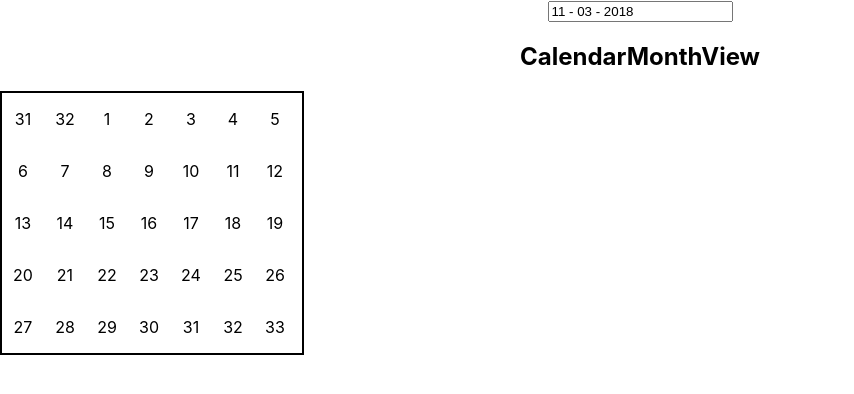
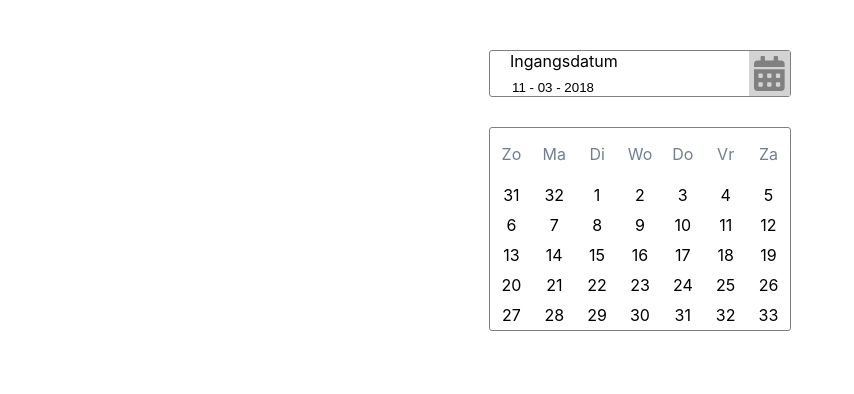
Before and after one commit to jeltehomminga/custom-calendar, a React (Create React App) app: page / in a window 1280 px wide. Shown: the top 394 px of the page, without its empty margins (0-854 px from the left). Built offline with nearby package versions, Linux system fonts and the light colour scheme.

Commit message:
fix year and month days calculation

```diff
--- a/package.json
+++ b/package.json
@@ -3,6 +3,10 @@
   "version": "0.1.0",
   "private": true,
   "dependencies": {
+    "@fortawesome/fontawesome-svg-core": "^1.2.21",
+    "@fortawesome/free-regular-svg-icons": "^5.10.1",
+    "@fortawesome/free-solid-svg-icons": "^5.10.1",
+    "@fortawesome/react-fontawesome": "^0.1.4",
     "react": "^16.9.0",
     "react-dom": "^16.9.0",
     "react-scripts": "3.0.1"
--- a/src/App.css
+++ b/src/App.css
@@ -1,6 +1,3 @@
-.App {
-  text-align: center;
-}
 
 .App-logo {
   animation: App-logo-spin infinite 20s linear;
@@ -27,18 +24,74 @@
   display: flex;
   flex-wrap: wrap;
   width: 300px;
-  border: black 2px solid;
+  border: grey 1px solid;
+  border-radius: 3px;
 }
 
-.day{
-  width: 14%;
+.day, .weekday {
+  width: calc(100% / 7)
 }
 
-@keyframes App-logo-spin {
-  from {
-    transform: rotate(0deg);
-  }
-  to {
-    transform: rotate(360deg);
-  }
+.weekday {
+  text-align: center;
+  color: slategrey;
 }
+
+.calendar {
+  padding: 5px;
+  height: 100%;
+  color: grey;
+  font-size: 35px;
+}
+
+textarea:focus, input:focus{
+  outline: none;
+}
+
+input {
+  border: none;
+}
+
+.calendar-container {
+  margin: 50px auto;
+  justify-content: center;
+  align-items: center;
+  width: 700px;
+  display: flex;
+  flex-direction: column;
+}
+
+.input-container {
+  display: flex;
+  flex-direction: row;
+  justify-content: space-between;
+  border: gray solid 1px;
+  border-radius: 3px;
+  width: 300px;
+  margin-bottom: 30px;
+}
+
+.inputfield-container {
+  display: flex;
+  flex-direction: column;
+  padding-left: 20px;
+  justify-content: space-between;
+}
+
+.inputicon-container {
+  display: flex;
+  height: 100%;
+  margin: 0;
+  align-items: center;
+  background-color: lightgrey;
+}
+
+button{
+	background: none;
+	color: inherit;
+	border: none;
+	padding: 5px;
+	font: inherit;
+	cursor: pointer;
+	outline: inherit;
+}
--- a/src/App.js
+++ b/src/App.js
@@ -4,7 +4,7 @@ import Calendar from './components/Calendar'
 
 function App() {
   return (
-    <div className='App'>
+    <div >
       <Calendar date={'09 - 08 - 2019'} />
     </div>
   )
--- a/src/components/Calendar.jsx
+++ b/src/components/Calendar.jsx
@@ -1,5 +1,7 @@
 import React, { useState, useEffect } from 'react'
 import CalendarMonthView from './CalendarMonthView'
+import { FontAwesomeIcon } from '@fortawesome/react-fontawesome'
+import { faCalendarAlt } from '@fortawesome/free-solid-svg-icons'
 
 const Calendar = props => {
   const [date, setDate] = useState('11 - 03 - 2018')
@@ -14,10 +16,17 @@ const Calendar = props => {
     setMonth(Number(dateValues[1]))
     setDay(Number(dateValues[0]))
     setYear(newYear)
+    debugger
   }, [date])
 
+
+
   return (
-    <div>
+    <div className='calendar-container'>
+
+      <div className='input-container'>
+        <div className='inputfield-container'>
+        <label>Ingangsdatum</label>
           <input
             value={date}
             type='text'
@@ -26,6 +35,12 @@ const Calendar = props => {
             maxLength='14'
             minLength='6'
           />
+        </div>
+        <div className='inputicon-container' onClick={()=>setMonthView(!monthView)}>
+          <FontAwesomeIcon className='calendar' icon={faCalendarAlt} />
+        </div>
+      </div>
+
       {monthView && (
         <CalendarMonthView
           date={date}
@@ -35,6 +50,7 @@ const Calendar = props => {
           onDateChange={setDate}
         />
       )}
+
     </div>
   )
 }
--- a/src/components/CalendarMonthView.jsx
+++ b/src/components/CalendarMonthView.jsx
@@ -1,69 +1,69 @@
 import React, { useEffect, useState } from 'react'
-import { calendarMonthMatch } from '../utils/calendarSet'
+import { calculateMonthDays } from '../utils/calculateMonthDays'
+import Day from '../components/Day'
 
 const CalendarMonthView = ({ month, year, onDateChange, currentDay }) => {
   const [monthViewDays, setMonthViewDays] = useState({})
 
   useEffect(() => {
-    console.log(calendarMonthMatch[month])
-    setMonthViewDays(calendarMonthMatch[month])
-  }, [month])
+    setMonthViewDays(calculateMonthDays(month, year))
+  }, [month, year])
+
+
+  const weekDays =['Zo', 'Ma', 'Di', 'Wo', 'Do', 'Vr', 'Za']
+
   console.log(monthViewDays)
   return (
-    <div>
-      <h2>CalendarMonthView</h2>
-      <div>
-        {month && monthViewDays && (
+<>
+
+
+
+        {month && month !== 0 && monthViewDays && (
+
+
           <div className='days-container'>
+
+            {weekDays.map((weekDay)=> <p className='weekday' key={weekDay}>{weekDay}</p>)}
+
             {monthViewDays.prevMonthDays &&
               monthViewDays.prevMonthDays.map(day => (
-                <p
-                  className='day'
+                  <Day
+                  day={day}
                   key={`prevMonth-${day}`}
-                  onClick={() =>
-                    onDateChange(
-                      `${day} - ${
-                        month - 1 > 9 ? month - 1 : '0' + month - 1
-                      } - ${year}`
-                    )
-                  }>
-                  {day}
-                </p>
+                  month={Number(month) === 1 ? 11 : Number(month) - 1}
+                  year={Number(month) === 1 ? Number(year) - 1 : year}
+                  onDateChange={onDateChange}
+                  />
               ))}
 
             {monthViewDays.currentMonthDays &&
               monthViewDays.currentMonthDays.map(day => (
-                <p
-                  className='day'
+
+                <Day
                   key={`currentMonth-${day}`}
-                  onClick={() =>
-                    onDateChange(
-                      `${day} - ${month > 9 ? month : '0' + month} - ${year}`
-                    )
-                  }>
-                  {day}
-                </p>
+                  day={day}
+                  month={month}
+                  year={year}
+                  onDateChange={onDateChange}
+                />
+
               ))}
 
             {monthViewDays.nextMonthDays &&
               monthViewDays.nextMonthDays.map(day => (
-                <p
-                  className='day'
-                  key={`nextMonth-${day}`}
-                  onClick={() =>
-                    onDateChange(
-                      `${day} - ${
-                        month + 1 > 9 ? month + 1 : '0' + (month + 1)
-                      } - ${year}`
-                    )
-                  }>
-                  {day}
-                </p>
+
+                <Day
+                key={`nextMonth-${day}`}
+                day={day}
+                month={Number(month) === 12 ? 1 : Number(month) + 1}
+                year={Number(month) === 12 ? Number(year) + 1 : year}
+                onDateChange={onDateChange}
+                />
+
               ))}
           </div>
         )}
-      </div>
-    </div>
+</>
   )
 }
 
--- /dev/null
+++ b/src/components/Day.jsx
@@ -0,0 +1,16 @@
+import React from 'react'
+
+const Day = ({ day, month, year, onDateChange }) =>
+  (
+        <button
+        className='day'
+        key={`prevMonth-${day}`}
+        onClick={() =>
+          onDateChange(`${day} - ${month} - ${year}`)
+        }>
+        {day}
+      </button>
+
+    )
+
+export default Day
--- a/src/utils/calculateMonthDays.js
+++ b/src/utils/calculateMonthDays.js
@@ -1,53 +1,53 @@
-const calculateMonthDays = month => {
+export const calculateMonthDays = (month, year) => {
+
   // decide days for the even and off months
-  const monthDays = month % 2 === 0 ? 32 : 33
-  const lastMonthDays = monthDays === 32 ? 33 : 32
+
+  let monthDays = 0
+  let lastMonthDays = 0
+
+  if (month > 0 && month < 12) {
+  monthDays =  month % 2 === 0 ? 32 : 33
+  lastMonthDays = monthDays === 32 ? 33 : 32
+
+  }
+
   const oddMonths = Math.ceil(month / 2)
   const evenMonths = month - oddMonths
 
+
   // total days that have passed in the year
-  const days = oddMonths * 33 + evenMonths * 32
+  const totalYearsDays = year * 358
+  const daysSelectedYear = (oddMonths * 33) + evenMonths * 32
 
   // the remainder of 7 to check days before this month
-  const daysBefore = days % 7
+  const daysBefore = ((daysSelectedYear + totalYearsDays) % 7)
 
   // check days after
-  const daysAfter = 7 - daysBefore
+  const daysAfter = 7 - ((daysBefore + monthDays) % 7)
 
-  // check which daynumber the first Monday would be
-  const firstSundayOftheMonth = ((monthDays + daysAfter) % 35) + 1
+  // so lastmonthDays minus daysbefore should be when the new row starts, then the monthdays, and then what is left with remainder of 7
+  let startDay = (lastMonthDays - daysBefore) + 1
 
-  // which day will the calendar view start
-  let startDayNumber =
-    firstSundayOftheMonth !== 1
-      ? lastMonthDays - (7 - firstSundayOftheMonth)
-      : firstSundayOftheMonth
+  const prevMonthDays = [];
+    for (let i = startDay; i <= lastMonthDays; i++) {
+      prevMonthDays.push(i)
+    }
 
-  const daysBeforeArr = []
-  if (startDayNumber !== 1) {
-    for (let i = startDayNumber; i <= lastMonthDays; i++) {
-      daysBeforeArr.push(i)
-    }
+  const currentMonthDays = [];
+  for (let i = 1; i <= monthDays; i++) {
+    currentMonthDays.push(i)
   }
 
-  const daysArr = []
-  for (let i = 1; i <= monthDays; i++) {
-    daysArr.push(i)
-  }
-
-  const daysAfterArr = []
+  const nextMonthDays = [];
   if (daysAfter !== 7) {
     for (let i = 1; i <= daysAfter; i++) {
-      daysAfterArr.push(i)
+      nextMonthDays.push(i)
     }
   }
 
   return {
-    lastMonthDays,
-    startDayNumber,
-    daysBeforeArr,
-    daysArr,
-    daysAfterArr,
-    firstSundayOftheMonth
+    prevMonthDays,
+    currentMonthDays,
+    nextMonthDays,
   }
 }
--- a/src/utils/calendarSet.js
+++ /dev/null
@@ -1,134 +0,0 @@
-const calendarSet = {
-  set1: {
-    prevMonthDays: [],
-    currentMonthDays: [
-      1,
-      2,
-      3,
-      4,
-      5,
-      6,
-      7,
-      8,
-      9,
-      10,
-      11,
-      12,
-      13,
-      14,
-      15,
-      16,
-      17,
-      18,
-      19,
-      20,
-      21,
-      22,
-      23,
-      24,
-      25,
-      26,
-      27,
-      28,
-      29,
-      30,
-      31,
-      32,
-      33
-    ],
-    nextMonthDays: [1, 2]
-  },
-  set2: {
-    prevMonthDays: [29, 30, 31, 32, 33],
-    currentMonthDays: [
-      1,
-      2,
-      3,
-      4,
-      5,
-      6,
-      7,
-      8,
-      9,
-      10,
-      11,
-      12,
-      13,
-      14,
-      15,
-      16,
-      17,
-      18,
-      19,
-      20,
-      21,
-      22,
-      23,
-      24,
-      25,
-      26,
-      27,
-      28,
-      29,
-      30,
-      31,
-      32
-    ],
-    nextMonthDays: [1, 2, 3, 4, 5]
-  },
-  set3: {
-    prevMonthDays: [31, 32],
-    currentMonthDays: [
-      1,
-      2,
-      3,
-      4,
-      5,
-      6,
-      7,
-      8,
-      9,
-      10,
-      11,
-      12,
-      13,
-      14,
-      15,
-      16,
-      17,
-      18,
-      19,
-      20,
-      21,
-      22,
-      23,
-      24,
-      25,
-      26,
-      27,
-      28,
-      29,
-      30,
-      31,
-      32,
-      33
-    ],
-    nextMonthDays: []
-  }
-}
-
-const { set1, set2, set3 } = calendarSet
-
-export const calendarMonthMatch = {
-  1: set1,
-  2: set2,
-  3: set3,
-  4: set1,
-  5: set2,
-  6: set3,
-  7: set1,
-  8: set2,
-  9: set3,
-  10: set1,
-  11: set2
-}
```
Also changed, not shown: src/utils/calendarData.js (added), 2 other files (tests, documents, lock files or other folders). Lines whose indentation alone changed are shown as unchanged.
